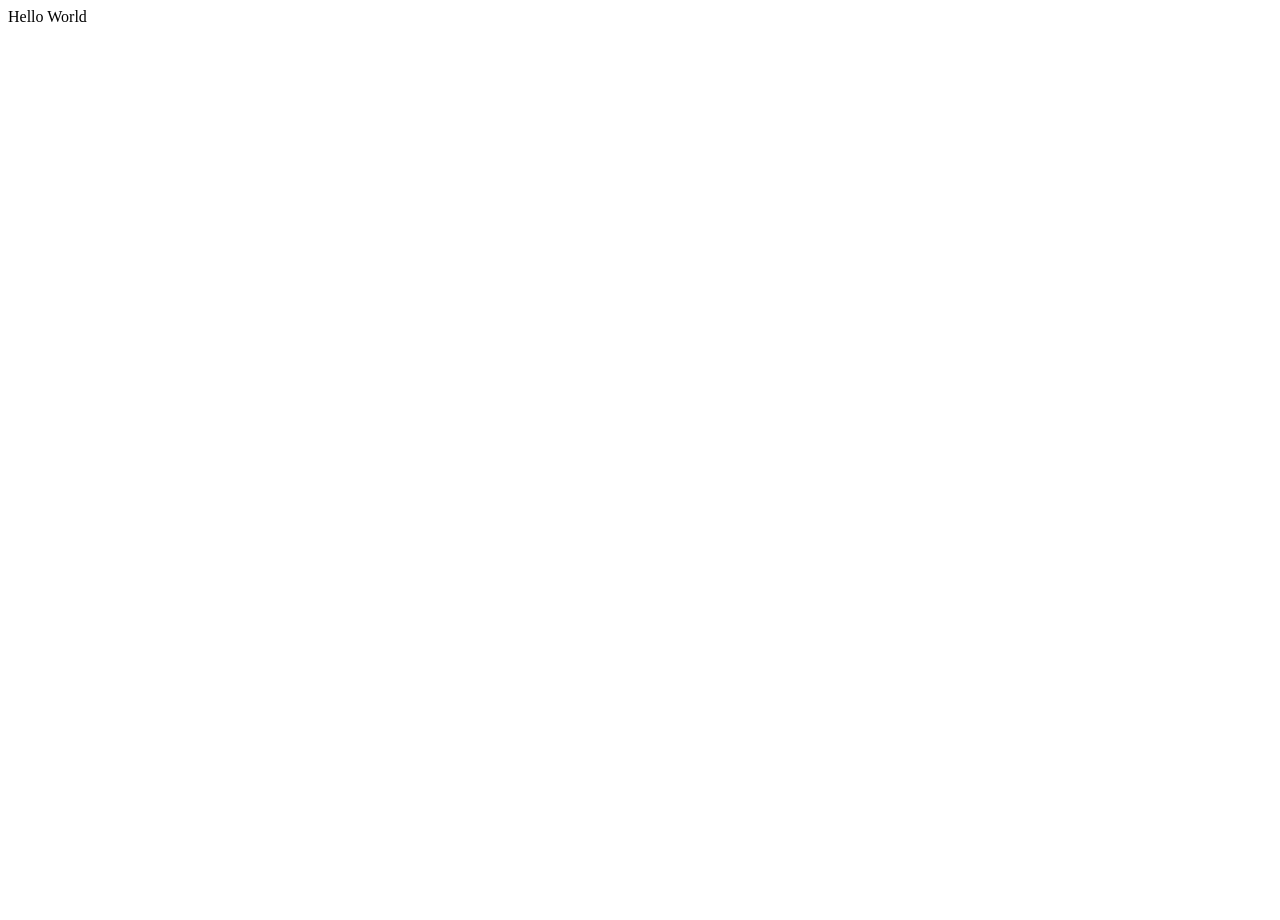
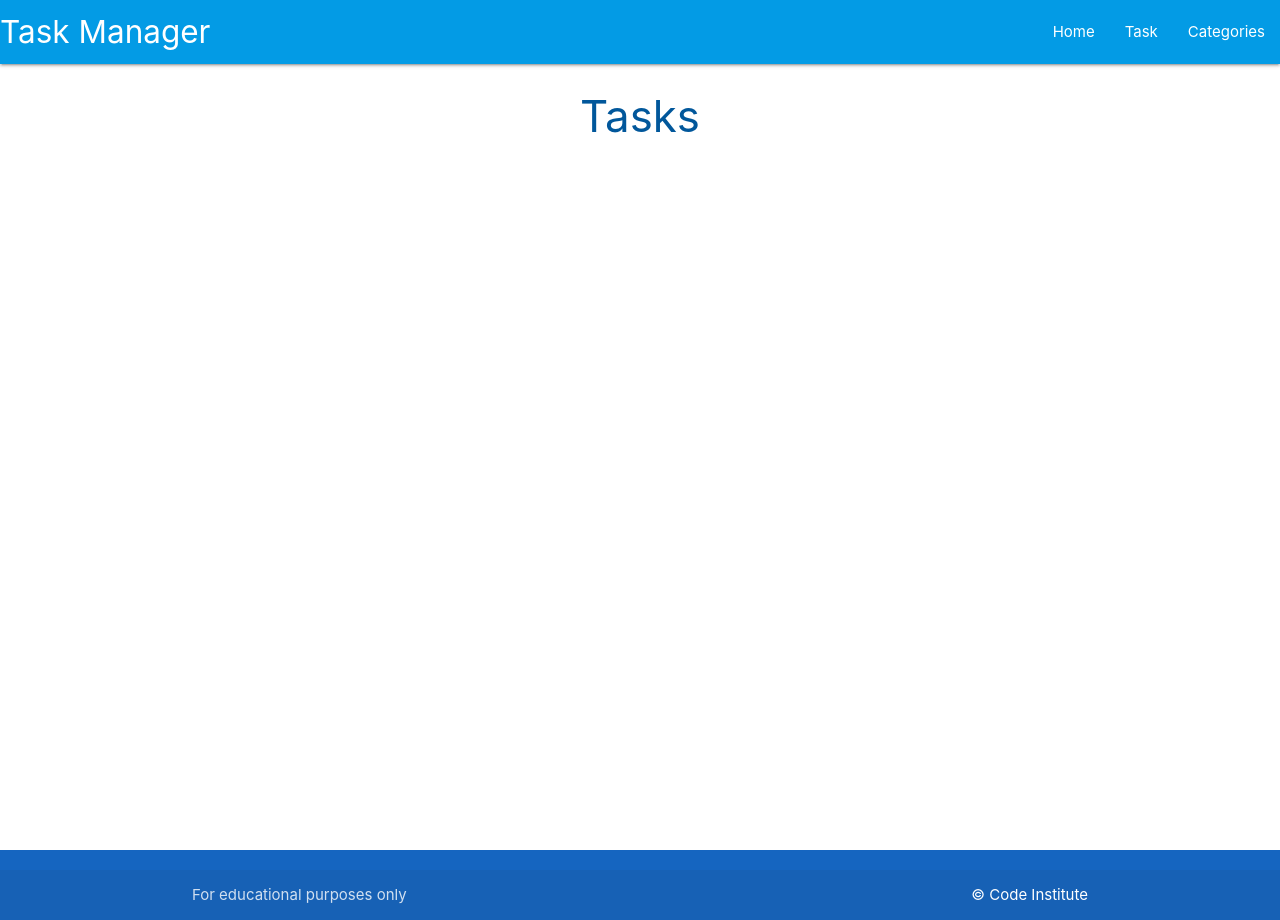
Before and after one commit to JamesMartin1998/flask-sqlalchemy-task-manager, a Flask app: page / in a window 1280 px wide. Before the commit the page is almost empty. Run offline with Flask 2, Linux system fonts and the light colour scheme.

Commit message:
add template html

```diff
--- a/taskmanager/models.py
+++ b/taskmanager/models.py
@@ -5,7 +5,8 @@ class Category(db.Model):
     # schema for category model
     id = db.Column(db.Integer, primary_key=True)
     category_name = db.Column(db.String(25), unique=True, nullable=False) #max 25 char and required
-    tasks = db.relationship("Task", backref="category", cascade="all, delete", lazy=True) #links
+    tasks = db.relationship("Task", backref="category", cascade="all, delete", lazy=True)
+    #links so that if a category is deleted, it will delete all tasks with that category
 
     def __repr__(self):
         # __repr__ to represent itself(class object) as a string
--- a/taskmanager/routes.py
+++ b/taskmanager/routes.py
@@ -5,4 +5,4 @@ from taskmanager.models import Category, Task
 
 @app.route("/")
 def home():
-    return render_template("base.html")
+    return render_template("tasks.html")
--- /dev/null
+++ b/taskmanager/static/css/style.css
@@ -0,0 +1,9 @@
+body {
+    display: flex;
+    min-height: 100vh;
+    flex-direction: column;
+}
+
+main {
+    flex: 1 0 auto;
+}
--- /dev/null
+++ b/taskmanager/static/js/script.js
@@ -0,0 +1,5 @@
+document.addEventListener('DOMContentLoaded', function() {
+    // sidenav initialization
+    let sidenav = document.querySelectorAll('.sidenav');
+    M.Sidenav.init(sidenav);
+  });
--- a/taskmanager/templates/base.html
+++ b/taskmanager/templates/base.html
@@ -4,9 +4,54 @@
     <meta charset="UTF-8">
     <meta http-equiv="X-UA-Compatible" content="IE=edge">
     <meta name="viewport" content="width=device-width, initial-scale=1.0">
+    <link rel="stylesheet" href="https://cdnjs.cloudflare.com/ajax/libs/font-awesome/6.2.0/css/all.min.css" integrity="sha512-xh6O/CkQoPOWDdYTDqeRdPCVd1SpvCA9XXcUnZS2FmJNp1coAFzvtCN9BmamE+4aHK8yyUHUSCcJHgXloTyT2A==" crossorigin="anonymous" referrerpolicy="no-referrer" />
+    <link rel="stylesheet" href="https://cdnjs.cloudflare.com/ajax/libs/materialize/1.0.0/css/materialize.min.css">
+    <link rel="stylesheet" href="{{ url_for('static',filename='css/style.css') }}">
     <title>Task Manager</title>
 </head>
 <body>
-    Hello World
+    <header>
+        <!-- top navbar -->
+        <nav class="light-blue darken-1">
+            <div class="nav-wrapper">
+                <a href="#!" class="brand-logo">Task Manager</a>
+                <a href="#" data-target="mobile-demo" class="sidenav-trigger"><i class="fas fa-bars"></i></a>
+                <ul class="right hide-on-med-and-down">
+                    <li><a href="{{ url_for('home') }}">Home</a></li>
+                    <li><a href="">Task</a></li>
+                    <li><a href="">Categories</a></li>
+
+                </ul>
+            </div>
+        </nav>
+
+        <!-- mobile sidenav -->
+        <ul class="sidenav" id="mobile-demo">
+            <li><a href="{{ url_for('home') }}">Home</a></li>
+            <li><a href="">Task</a></li>
+            <li><a href="">Categories</a></li>
+        </ul>
+
+    </header>
+
+
+    <main class="container">
+        {% block content %}
+
+        {% endblock %}
+    </main>
+
+    <footer class="page-footer blue darken-3">
+        <div class="footer-copyright">
+            <div class="container">
+                For educational purposes only
+                <a class="white-text right" href="https://codeinstitute.net" target="_blank">&copy; Code Institute</a>
+            </div>
+        </div>
+    </footer>
+
+
+    <script src="https://cdnjs.cloudflare.com/ajax/libs/materialize/1.0.0/js/materialize.min.js"></script>
+    <script src="{{ url_for('static', filename='js/script.js') }}"></script>
 </body>
 </html>
--- /dev/null
+++ b/taskmanager/templates/tasks.html
@@ -0,0 +1,6 @@
+{% extends "base.html" %}
+{% block content %}
+
+<h3 class="light-blue-text text-darken-4 center-align">Tasks</h3>
+
+{% endblock %}
```
Also changed, not shown: taskmanager/templates/add_category.html (added), taskmanager/templates/categories.html (added).
